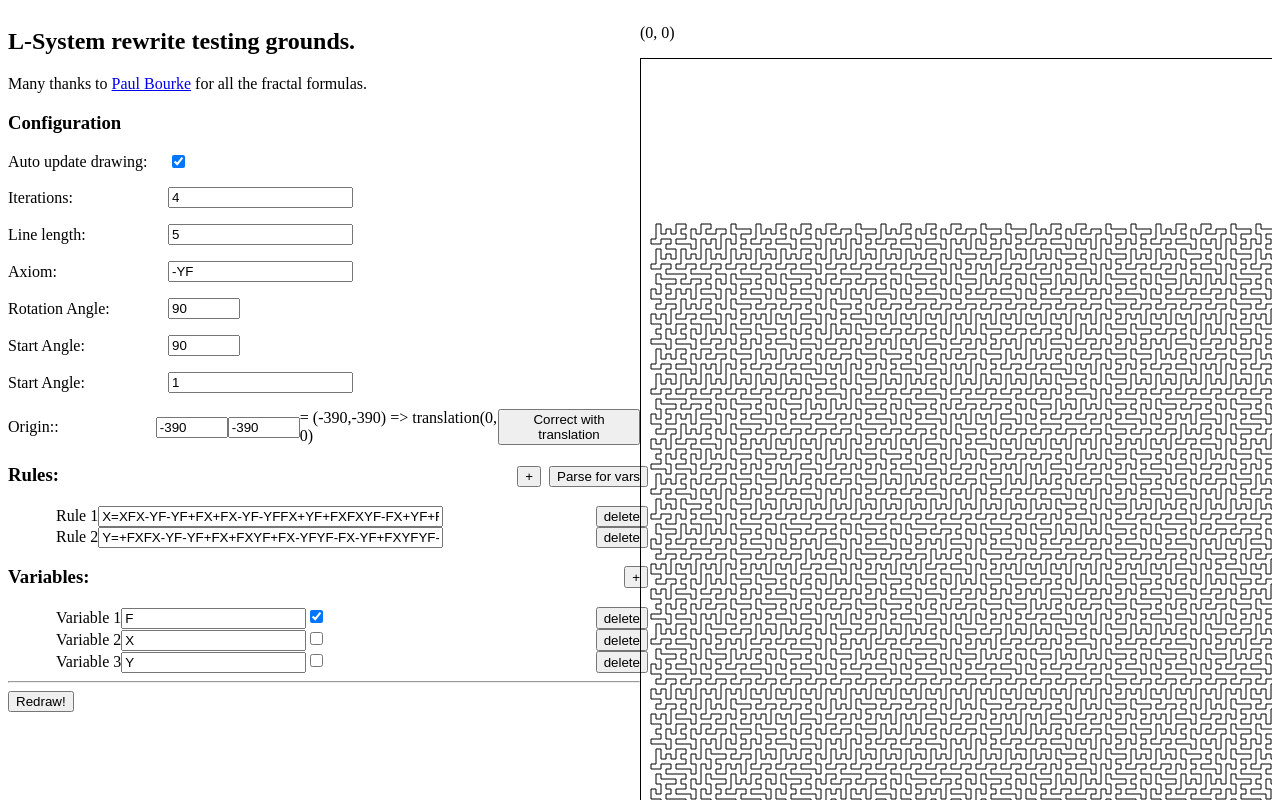
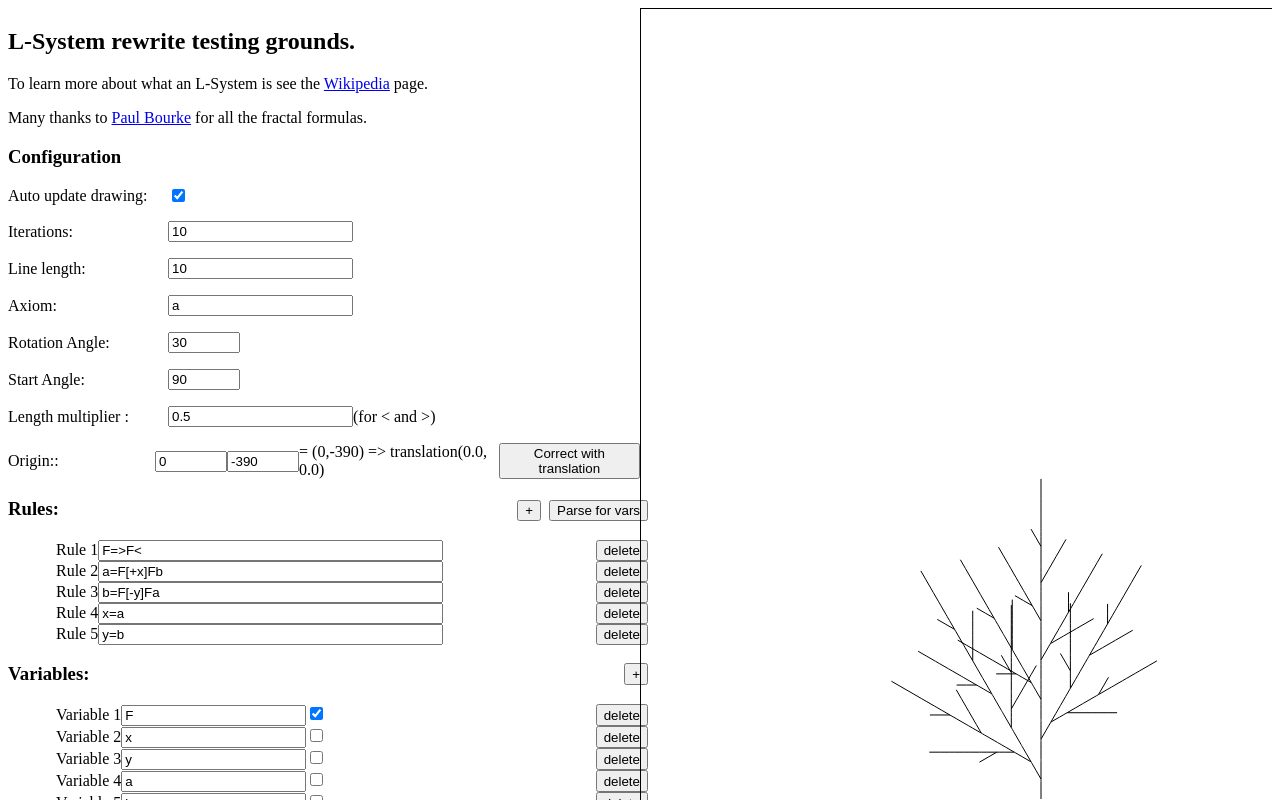
Before and after one commit to martinmolema/L-System, an Angular app: page /math-lsystem/ in a window 1280 px wide. Shown: the top 800 px of the page. Built offline with nearby package versions, Linux system fonts and the light colour scheme.

Commit message:
Multiple fixes - fixed too many decimals while dragging - added handling of LineLength Multiplier / dividing - added URL to wikipedia

```diff
--- a/src/app/app.component.html
+++ b/src/app/app.component.html
@@ -5,8 +5,13 @@
     </header>
     <section>
       <p>
+        To learn more about what an L-System is see the <a href="https://en.wikipedia.org/wiki/L-system">Wikipedia</a>
+        page.
+      </p>
+      <p>
         Many thanks to <a href="https://paulbourke.net/fractals/lsys/">Paul Bourke</a> for all the fractal formulas.
       </p>
+
     </section>
     <section id="inputs">
       <header>
@@ -39,14 +44,15 @@
           <input name="startAngle" id="inputStartAngle" formControlName="startAngle" type="number" min="-180" max="180">
         </p>
         <p>
-          <label for="inputLengthMultiplier">Start Angle</label>
+          <label for="inputLengthMultiplier">Length multiplier </label>
           <input name="lengthMultiplier" id="inputLengthMultiplier" formControlName="lengthMultiplier" type="number">
+          <span> (for &lt; and &gt;)</span>
         </p>
         <p>
           <label for="inputOriginX">Origin:</label>
           <input name="originX" id="inputOriginX" formControlName="originX" type="number" min="-400" max="400">
           <input name="originY" id="inputOriginY" formControlName="originY" type="number" min="-400" max="400">
-           = ({{originX?.value}},{{originY?.value}}) => translation({{translation?.x}}, {{translation?.y}})
+           = ({{originX?.value}},{{originY?.value}}) => translation({{translation?.xAsString}}, {{translation?.yAsString}})
           <button (click)="updateOriginFromTranslation()">Correct with translation</button>
 
         </p>
--- a/src/app/app.component.ts
+++ b/src/app/app.component.ts
@@ -131,7 +131,6 @@ export class AppComponent {
       const newX = this.lsystem.OriginX;
       const newY = this.lsystem.OriginY;
 
-      console.log(newX, newY);
 
       this.originX?.setValue(newX);
       this.originY?.setValue(newY);
@@ -256,6 +255,7 @@ export class AppComponent {
     this.lsystem.setAxiom(this.axiom?.value);
     this.lsystem.startingAngle = this.startAngle?.value;
     this.lsystem.rotationAngle = this.rotationAngle?.value;
+    this.lsystem.lineLengthMultiplier = this.lengthMultiplier?.value;
 
   }
 
@@ -273,6 +273,7 @@ export class AppComponent {
   get axiom() : AbstractControl | null {return this.formgroup.get('axiom');  }
   get rotationAngle() : AbstractControl | null {return this.formgroup.get('rotationAngle');  }
   get startAngle() : AbstractControl | null {return this.formgroup.get('startAngle');  }
+  get lengthMultiplier() : AbstractControl | null {return this.formgroup.get('lengthMultiplier');  }
 
   get variables(): FormArray | undefined {
     const items =  this.formgroup.get('listOfVariables');
@@ -439,7 +440,7 @@ export class AppComponent {
         lsystem.startGeneration(5);
     */
 
-
+/*
         // Quadratic Gosper
         this.lsystem.addVariableSimple('F', true);
         this.lsystem.addVariableSimple('X');
@@ -450,7 +451,27 @@ export class AppComponent {
         this.lsystem.lineLength = 5;
         this.lsystem.rotationAngle = 90;
         this.lsystem.setOriginBottomLeft(10,10);
-        this.lsystem.startGeneration(4);
+        this.lsystem.startGeneration(4);*/
+
+        // L-system leaf
+        this.lsystem.addVariableSimple('F', true);
+        this.lsystem.addVariableSimple('x');
+        this.lsystem.addVariableSimple('y');
+        this.lsystem.addVariableSimple('a');
+        this.lsystem.addVariableSimple('b');
+        this.lsystem.addRule('F=>F<');
+        this.lsystem.addRule('a=F[+x]Fb');
+        this.lsystem.addRule('b=F[-y]Fa');
+        this.lsystem.addRule('x=a');
+        this.lsystem.addRule('y=b');
+        this.lsystem.setAxiom('a');
+        this.lsystem.setOriginBottomCenter(0,10)
+        this.lsystem.lineLength = 10;
+        this.lsystem.rotationAngle = 30;
+        this.lsystem.startingAngle = 90;
+        this.lsystem.lineLengthMultiplier = 0.5;
+        this.lsystem.startGeneration(10);
+
   }
 
 }
--- a/src/app/classes/lsystem-calculator.ts
+++ b/src/app/classes/lsystem-calculator.ts
@@ -67,6 +67,10 @@ export class LSystemCalculator {
 
   setOriginBottomLeft(marginX: number, marginY: number) {
     this.originX = -this.svgWidth / 2 + marginX;
+    this.originY = -this.svgHeight / 2 + marginY;
+  }
+  setOriginBottomCenter(marginX: number, marginY: number) {
+    this.originX = 0;
     this.originY = -this.svgHeight / 2 + marginY;
   }
 
@@ -210,6 +214,9 @@ export class LSystemCalculator {
         case ">":
           length *= this.lineLengthMultiplier;
           break;
+        case "<":
+          length /= this.lineLengthMultiplier;
+          break;
         case "+":
           this.turn(this.rotationAngle);
           break;
--- a/src/app/lsystem/lsystem.component.html
+++ b/src/app/lsystem/lsystem.component.html
@@ -1,6 +1,3 @@
-<P>
-  ({{translation.x}}, {{translation.y}})
-</P>
 <svg width="800" height="800" #drawing
      (wheel)="handleWheelevent($event)"
      (mousedown)="startDrag($event)"
--- a/src/app/lsystem/lsystem.component.ts
+++ b/src/app/lsystem/lsystem.component.ts
@@ -89,8 +89,8 @@ export class LSystemComponent implements OnChanges, OnInit, AfterViewInit {
       this.isDragging = false;
 
       if (this.translation) {
-        this.translation.x = this.temporaryTranslation.x;
-        this.translation.y = this.temporaryTranslation.y;
+        this.translation.x = Math.floor(this.temporaryTranslation.x * 10) / 10;
+        this.translation.y = Math.floor(this.temporaryTranslation.y * 10) / 10;
         this.TranslationChange.emit(this.translation);
       }
     }
@@ -99,8 +99,8 @@ export class LSystemComponent implements OnChanges, OnInit, AfterViewInit {
   drag(event: MouseEvent): void {
     if (this.isDragging) {
 
-      const newX = (event.clientX - this.CTM.e) / this.CTM.a;
-      const newY = (event.clientY - this.CTM.f) / this.CTM.d;
+      const newX = Math.floor((event.clientX - this.CTM.e) / this.CTM.a);
+      const newY = Math.floor((event.clientY - this.CTM.f) / this.CTM.d);
 
       let diffX = newX - this.startPoint.x;
       let diffY = newY - this.startPoint.y;
@@ -118,12 +118,10 @@ export class LSystemComponent implements OnChanges, OnInit, AfterViewInit {
 
   setZoomTranslation(zoom: number, translation: Point | undefined, emitNewValue = true) {
     if (translation) {
-      const translateStr = `translate(${translation.x},${-translation.y})`;
+      const translateStr = `translate(${translation.xAsString},${-translation.yAsString})`;
       const zoomStr = `scale(${zoom},${zoom})`;
 
       this.transformString = `${translateStr} ${zoomStr}`;
-      console.log(this.transformString);
-
     }
 
     if (emitNewValue) {
```
